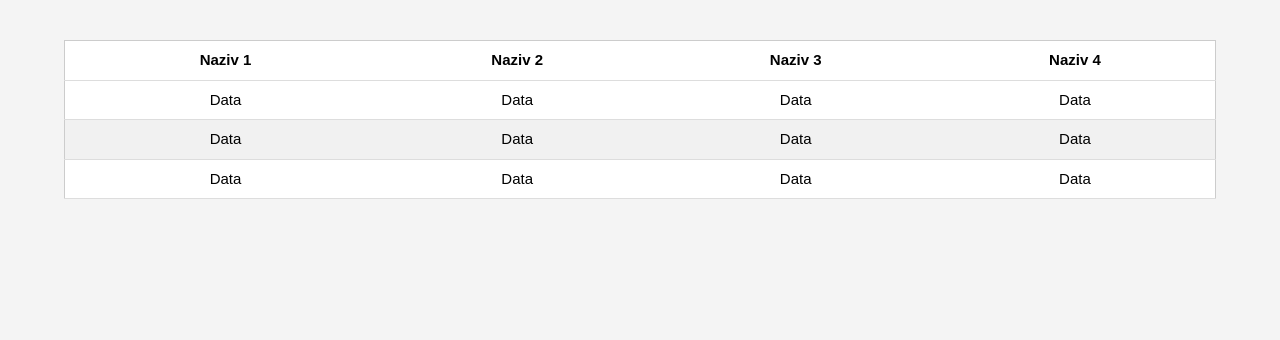
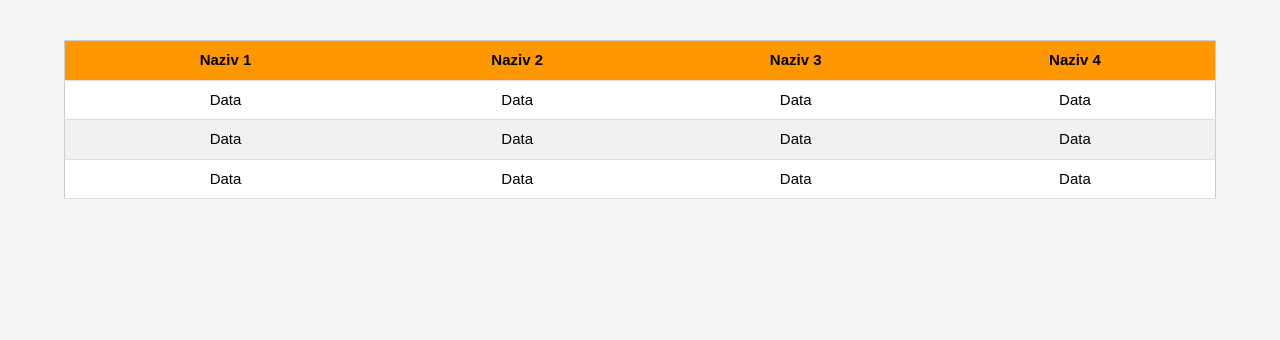
Before and after one commit to mm51593/PROGI_webapp, a Flask app: page /transakcije.html in a window 1280 px wide. Shown: the part 103-443 px from the top of the page. Run offline with Flask 2, Linux system fonts and the light colour scheme.

Commit message:
Dodane sitne promjene

```diff
--- a/app/static/styles/style.css
+++ b/app/static/styles/style.css
@@ -799,3 +799,4 @@ span.price {
 .w3-hoverable tbody tr:hover,.w3-ul.w3-hoverable li:hover{background-color:#ccc}.w3-centered tr th,.w3-centered tr td{text-align:center}
 .w3-table td,.w3-table th,.w3-table-all td,.w3-table-all th{padding:8px 8px;display:table-cell;text-align:left;vertical-align:top}
 .w3-table th:first-child,.w3-table td:first-child,.w3-table-all th:first-child,.w3-table-all td:first-child{padding-left:16px}
+.w3-orange,.w3-hover-orange:hover{color:#000!important;background-color:#ff9800!important}
--- a/app/templates/transakcije.html
+++ b/app/templates/transakcije.html
@@ -7,10 +7,12 @@
     <div class="table-holder table-spacer">
         <table class="w3-table-all w3-centered">
             <thead>
-                <th>Naziv 1</th>
-                <th>Naziv 2</th>
-                <th>Naziv 3</th>
-                <th>Naziv 4</th>
+                <tr class="w3-orange">
+                    <th>Naziv 1</th>
+                    <th>Naziv 2</th>
+                    <th>Naziv 3</th>
+                    <th>Naziv 4</th>
+                </tr>
             </thead>
             <tbody>
                 <tr>
```
